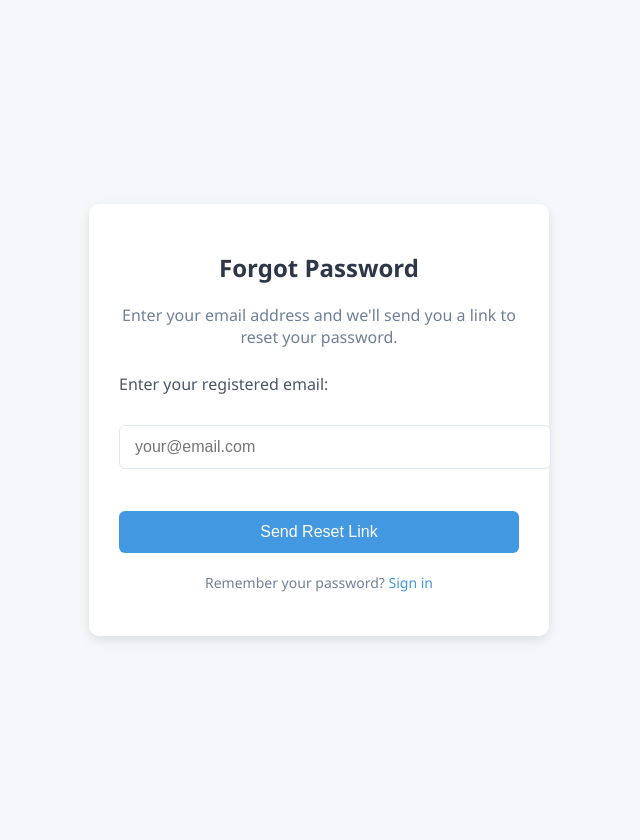
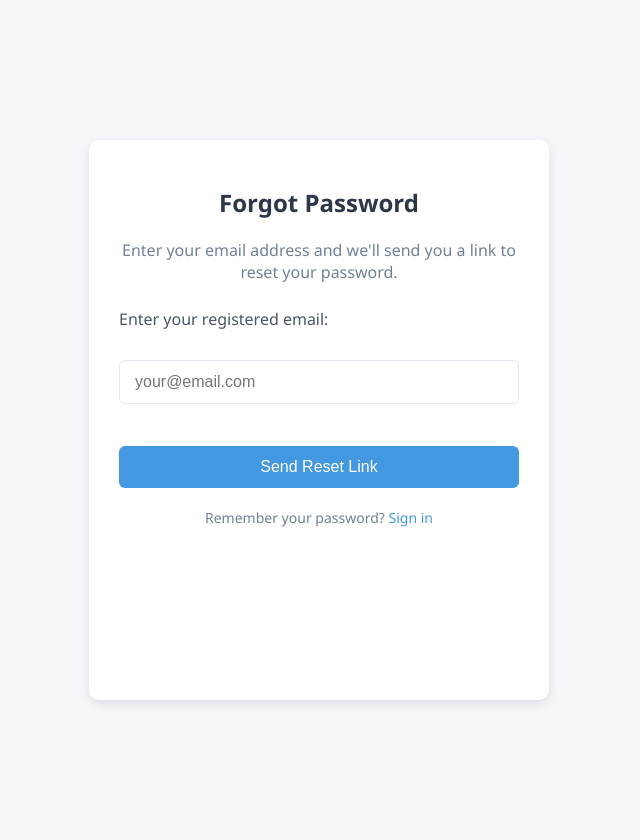
Before and after one commit to 9endu/rotbot, a Flask app: page /forgot-password in a window 1280 px wide. Shown: the whole page, without its empty margins (321-961 px from the left). Run offline with Flask 3, Linux system fonts and the light colour scheme; parts of the project's set-up code (start-up, migrations or seed data) failed here and were passed over.

Commit message:
forget length modified

```diff
--- a/templates/forgot_password.html
+++ b/templates/forgot_password.html
@@ -21,6 +21,7 @@
             padding: 30px;
             width: 100%;
             max-width: 400px;
+            height: 500px; /* Added fixed height */
         }
 
         h1 {
@@ -32,6 +33,10 @@
 
         .form-group {
             margin-bottom: 20px;
+        }
+
+        .email-wrapper {
+            margin-right: 32px; /* Decreased length from right side */
         }
 
         label {
@@ -124,7 +129,7 @@
 {% endif %}
 
     <form method="POST" action="{{ url_for('forgot_password') }}">
-        <div class="form-group">
+        <div class="form-group email-wrapper">
         <label for="email">Enter your registered email:</label><br>
         <input type="email" id="email" name="email"required placeholder="your@email.com"><br><br>
         </div>
```
Lines whose indentation alone changed are shown as unchanged.
